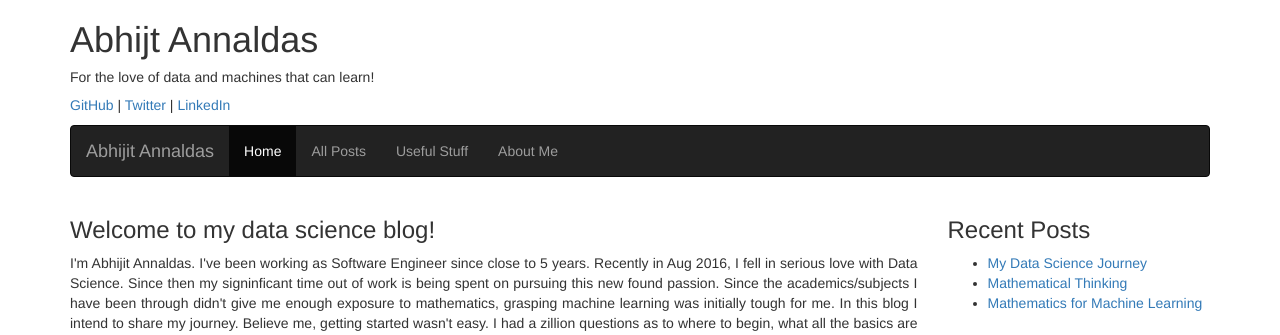
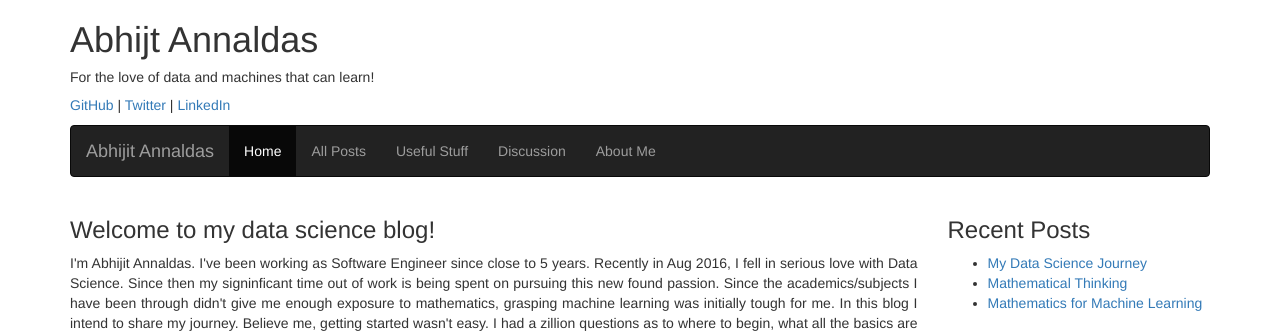
Before and after one commit to devm1023/ML_project, a Jekyll site: the page built from index.html, in a window 1280 px wide. Shown: the top 335 px of the page. Built offline with Jekyll 4.4.1, drawn with Linux system fonts in a browser that asks for light colours; nearby versions of some CDN libraries.

Commit message:
Update header.html

```diff
--- a/_includes/header.html
+++ b/_includes/header.html
@@ -33,6 +33,7 @@
 						<li class="active"><a href="{{site.baseurl}}/">Home</a></li>
 						<li><a href="{{site.url}}/all-posts/">All Posts</a></li>
 						<li><a href="{{site.url}}/useful-stuff/">Useful Stuff</a></li>
+						<li><a href="{{site.url}}/discuss/">Discussion</a></li>
 						<li><a target="_blank" href="https://about.me/avannaldas">About Me</a></li>
 					</ul>
 				</div>
```
